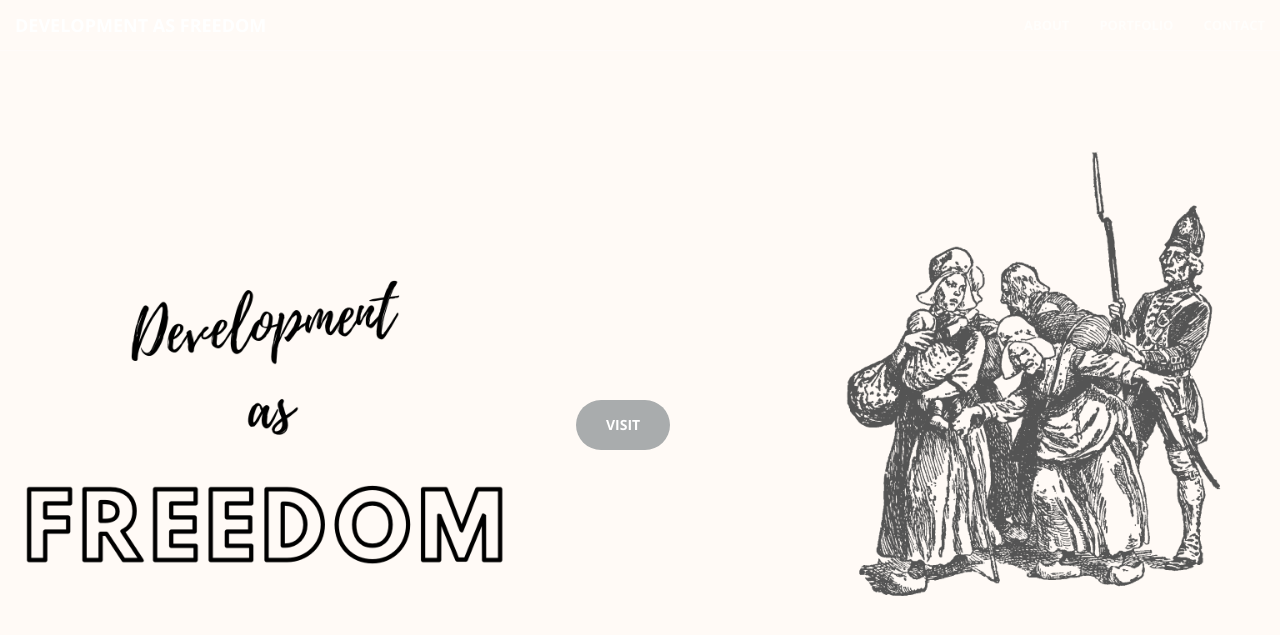
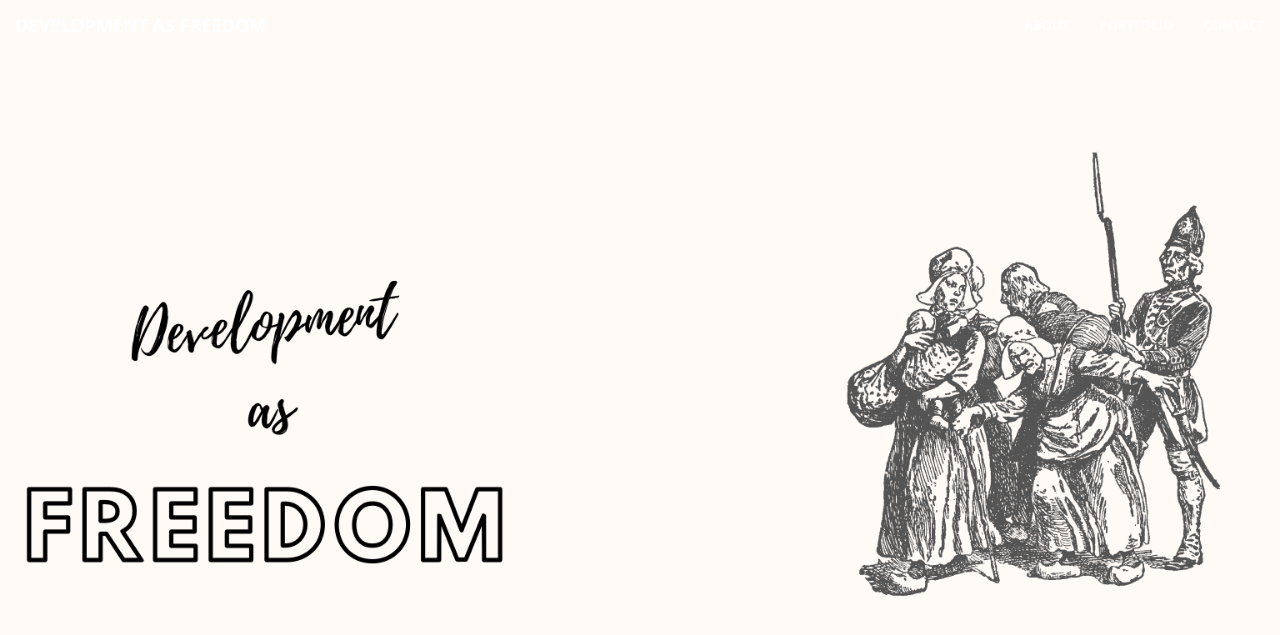
Before and after one commit to non-ceterisparibus/non-ceterisparibus.github.io, a Jekyll site: the page built from index.html, in a window 1280 px wide and 900 px high. Shown: the top 635 px of the window. Built offline with Jekyll 4.4.1, drawn with Linux system fonts in a browser that asks for light colours.

Commit message:
Update header.html

```diff
--- a/_includes/header.html
+++ b/_includes/header.html
@@ -4,7 +4,7 @@
             <h1></h1>
             <!-- <p > Welcome to my homepage! </p> -->
             <!-- <hr> -->
-            <a href="#about" class="btn btn-primary btn-xl page-scroll" style="position: absolute; bottom: 0px;">Visit</a>
+            <!-- <a href="#about" class="btn btn-primary btn-xl page-scroll">Visit</a> -->
         </div>
     </div>
 </header>
```
